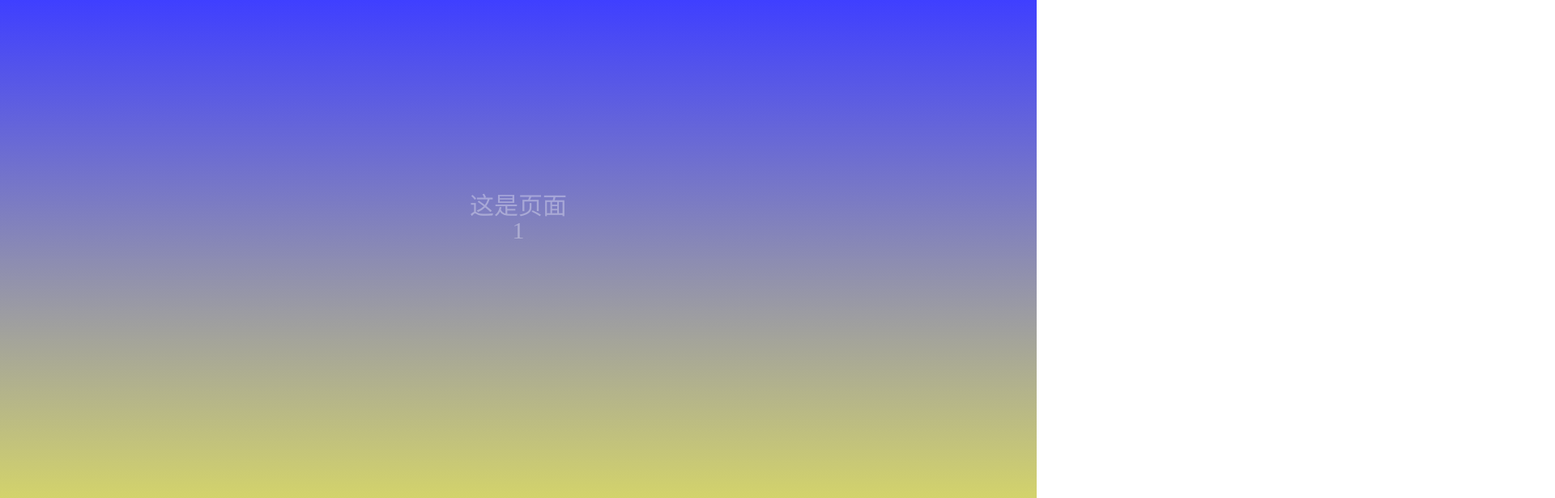
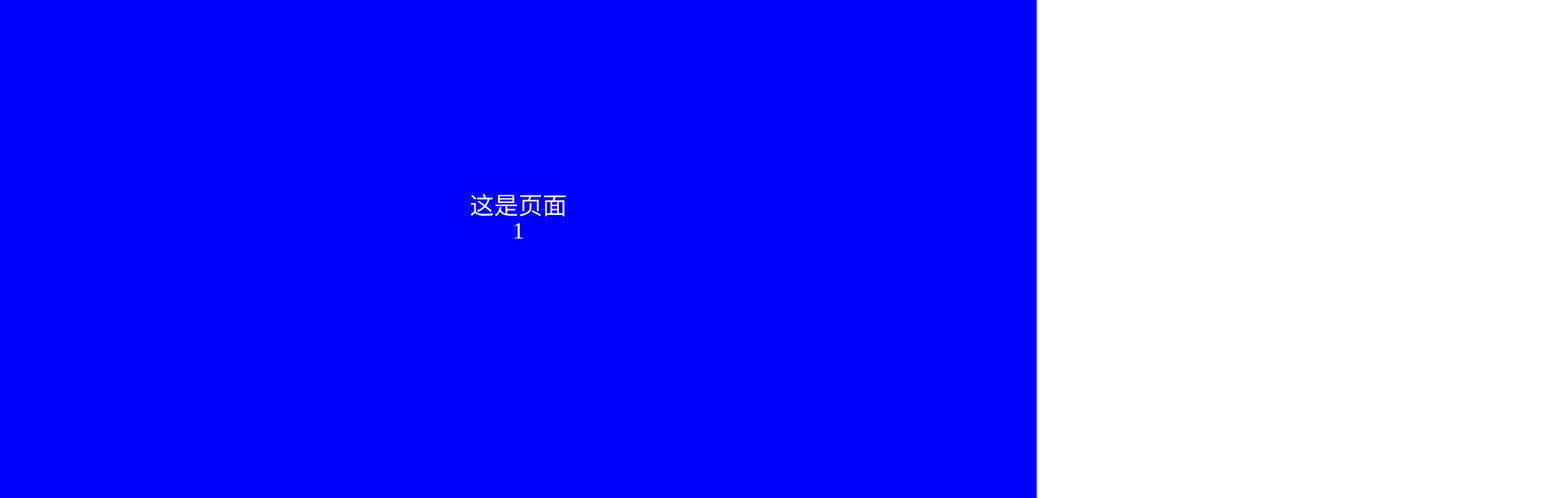
Before and after one commit to Hhpon/vertical-carousel, a Vue app: page /swiper in a window 1280 px wide. Shown: the top 616 px of the page at 81% size, 1920 px wide, since content can reach past the window. Built offline with nearby package versions, Linux system fonts and the light colour scheme.

Commit message:
complate

```diff
--- a/src/components/swiper/swiper.vue
+++ b/src/components/swiper/swiper.vue
@@ -1,14 +1,18 @@
 <template>
   <div class="report">
+    <div class="wrapper" ref="reportWrapper">
       <div
-      class="wrapper"
+        class="pageItem"
+        v-for="(item, index) in pages"
+        :key="item"
+        :class="{
+          current: currentPage === index,
+          active: nextPage === index || lastCurrentPage === index
+        }"
         @touchstart.prevent="pageTouchStart"
         @touchmove.prevent="pageTouchMove"
         @touchend="pageTouchEnd"
-      @transitionend="translateNode"
-      ref="reportWrapper"
       >
-      <div class="pageItem" v-for="item in pages" :key="item">
         <div style="height: 30%"></div>
         <div class="left" ref="left">这是页面</div>
         <div class="right" ref="right">
@@ -22,13 +26,15 @@
 import { prefixStyle } from "common/js/dom";
 
 const transform = prefixStyle("transform");
-const transitionDuration = prefixStyle("transitionDuration");
+// const transitionDuration = prefixStyle("transitionDuration");
 
 export default {
   data() {
     return {
       pages: 2,
+      lastCurrentPage: null,
       currentPage: 0,
+      nextPage: null,
       swiperLists: []
     };
   },
@@ -36,12 +42,11 @@ export default {
     this.touch = {};
   },
   mounted() {
-    this.translateNode();
-    console.dir(this.$refs.reportWrapper.children);
+    this.initRender();
   },
   methods: {
     initRender() {
-      this.swiperLists = this.$refs.reportWrapper.children
+      this.swiperLists = this.$refs.reportWrapper.children;
     },
     pageTouchStart(e) {
       this.touch.initiated = true;
@@ -65,53 +70,56 @@ export default {
       if (deltaY > 0 && this.currentPage !== 0) {
         // 鼠标向下滑动
         this.touch.isDown = true;
-        offsetPercent = -window.innerHeight + deltaY;
-        offsetHeight = deltaY - this.currentPage * window.innerHeight;
-      } else if (deltaY < 0 && this.currentPage !== 11) {
+        offsetPercent = deltaY;
+        offsetHeight = deltaY;
+        this.nextPage = this.currentPage - 1;
+      } else if (
+        deltaY < 0 &&
+        this.currentPage !== this.swiperLists.length - 1
+      ) {
         // 鼠标向上滑动
         this.touch.isDown = false;
         offsetPercent = deltaY;
-        offsetHeight = deltaY - this.currentPage * window.innerHeight;
+        offsetHeight = deltaY;
+        this.nextPage = this.currentPage + 1;
+      } else {
+        return;
       }
       this.touch.percent = Math.abs(offsetPercent / window.innerHeight);
-      this.$refs.reportWrapper.style.transform = `translateY(${offsetHeight}px)`;
+      this.swiperLists[this.currentPage].style[
+        transform
+      ] = `translateY(${offsetHeight}px)`;
+      this.swiperLists[this.nextPage].style[
+        transform
+      ] = `translateY(${offsetHeight +
+        (deltaY < 0 ? window.innerHeight : -window.innerHeight)}px)`;
     },
     pageTouchEnd() {
       if (!this.touch.moved) {
         return;
       }
-      if (this.touch.isDown) {
-        if (this.touch.percent < 0.75) {
-          this.currentPage -= 1;
+      this.lastCurrentPage = this.currentPage;
+      if (this.touch.percent > 0.25) {
+        this.currentPage = this.touch.isDown
+          ? this.currentPage - 1
+          : this.currentPage + 1;
       }
-      } else {
-        if (this.touch.percent > 0.25) {
-          this.currentPage += 1;
+      this.touch.percent = 0;
+      this.touch.initiated = false;
+      this.swiperLists[this.nextPage].style.cssText = "";
+      this.nextPage = null;
+      this.swiperLists[this.currentPage].style.cssText =
+        "transform: translateY(0px); transitionDuration: 0.3s;";
+      this.swiperLists[
+        this.lastCurrentPage
+      ].style.cssText = `transform: translateY(${
+        this.touch.isDown ? window.innerHeight : -window.innerHeight
+      }); transitionDuration: 0.3s;`;
+      setTimeout(() => {
+        this.swiperLists[this.currentPage].style.cssText = "";
+      }, 300);
     }
   }
-      this.touch.offsetHeight = -this.currentPage * window.innerHeight;
-      this.touch.percent = 0;
-      this.$refs.reportWrapper.style[
-        transform
-      ] = `translateY(${this.touch.offsetHeight}px)`;
-      this.$refs.reportWrapper.style[transitionDuration] = ".3s";
-    },
-    translateNode() {
-      if (this.touch.isDown && this.currentPage !== 11) {
-        this.$refs.left[this.currentPage + 1].style[transform] =
-          "translateX(-100%)";
-        this.$refs.right[this.currentPage + 1].style[transform] =
-          "translateX(100%)";
-      } else if (!this.touch.isDown && this.currentPage !== 0) {
-        this.$refs.left[this.currentPage - 1].style[transform] =
-          "translateX(-100%)";
-        this.$refs.right[this.currentPage - 1].style[transform] =
-          "translateX(100%)";
-      }
-      this.$refs.left[this.currentPage].style[transform] = "translateX(0)";
-      this.$refs.right[this.currentPage].style[transform] = "translateX(0)";
-    },
-  },
 };
 </script>
 
@@ -132,33 +140,24 @@ export default {
       color: #fff;
       font-size: 30px;
       text-align: center;
-      background-image: linear-gradient(
-        rgba(0, 0, 255, 0.5),
-        rgba(255, 255, 0, 0.5)
-      );
-      // display: none;
+      background-color: blue;
+      display: none;
       position: absolute;
       top: 0;
       left: 0;
       z-index: 1;
       width: 100%;
       height: 100%;
-      .left {
-        transform: translateX(-100%);
-        transition-duration: 0.3s;
-      }
-      .right {
-        transform: translateX(100%);
-        transition-duration: 0.3s;
-      }
     }
     .current {
       display: block;
       z-index: 5;
+      will-change: transform;
     }
     .active {
       display: block;
       z-index: 4;
+      will-change: transform;
     }
   }
 }
```
Also changed, not shown: .eslintrc.js, 1 other file (tests, documents, lock files or other folders). Lines whose indentation alone changed are shown as unchanged.
